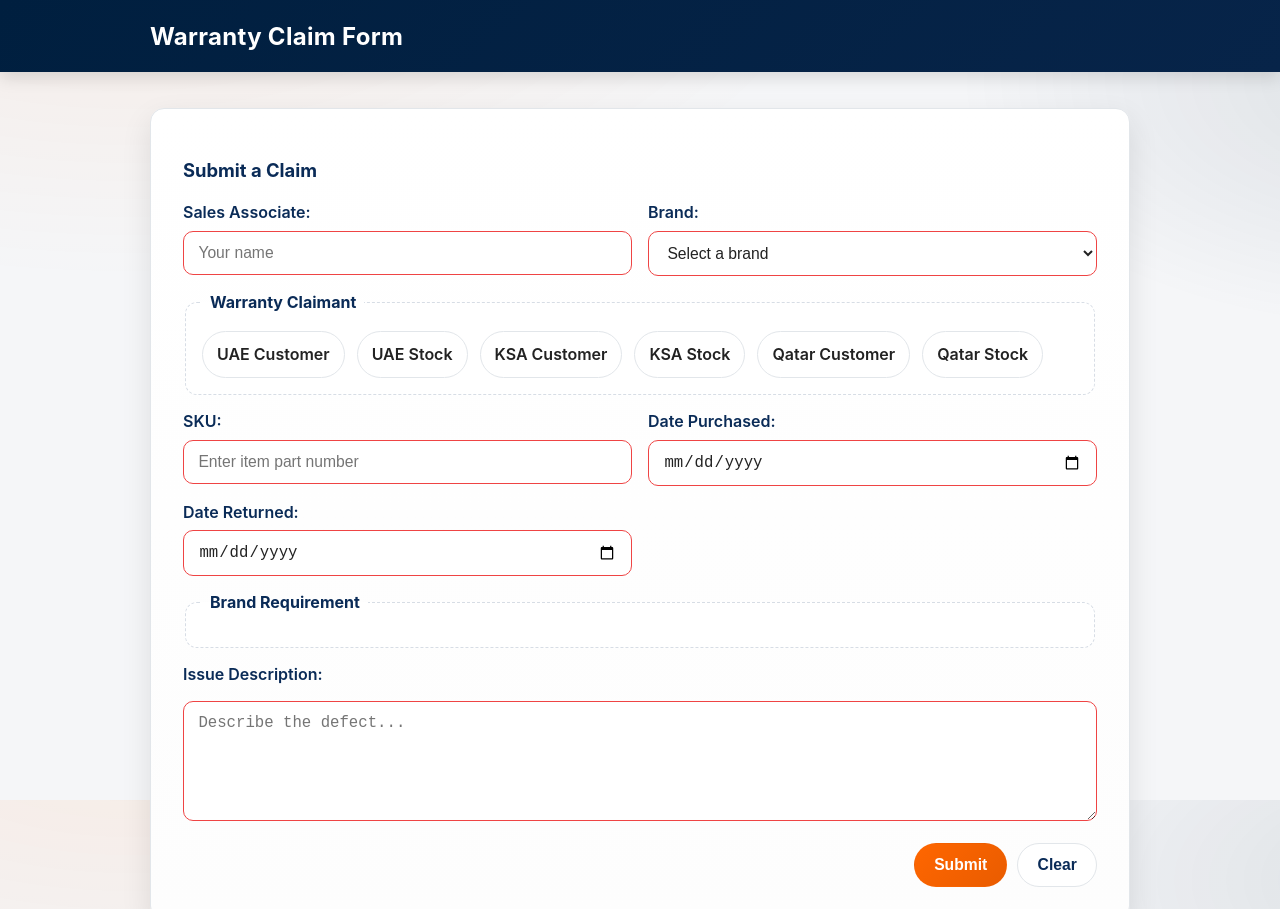
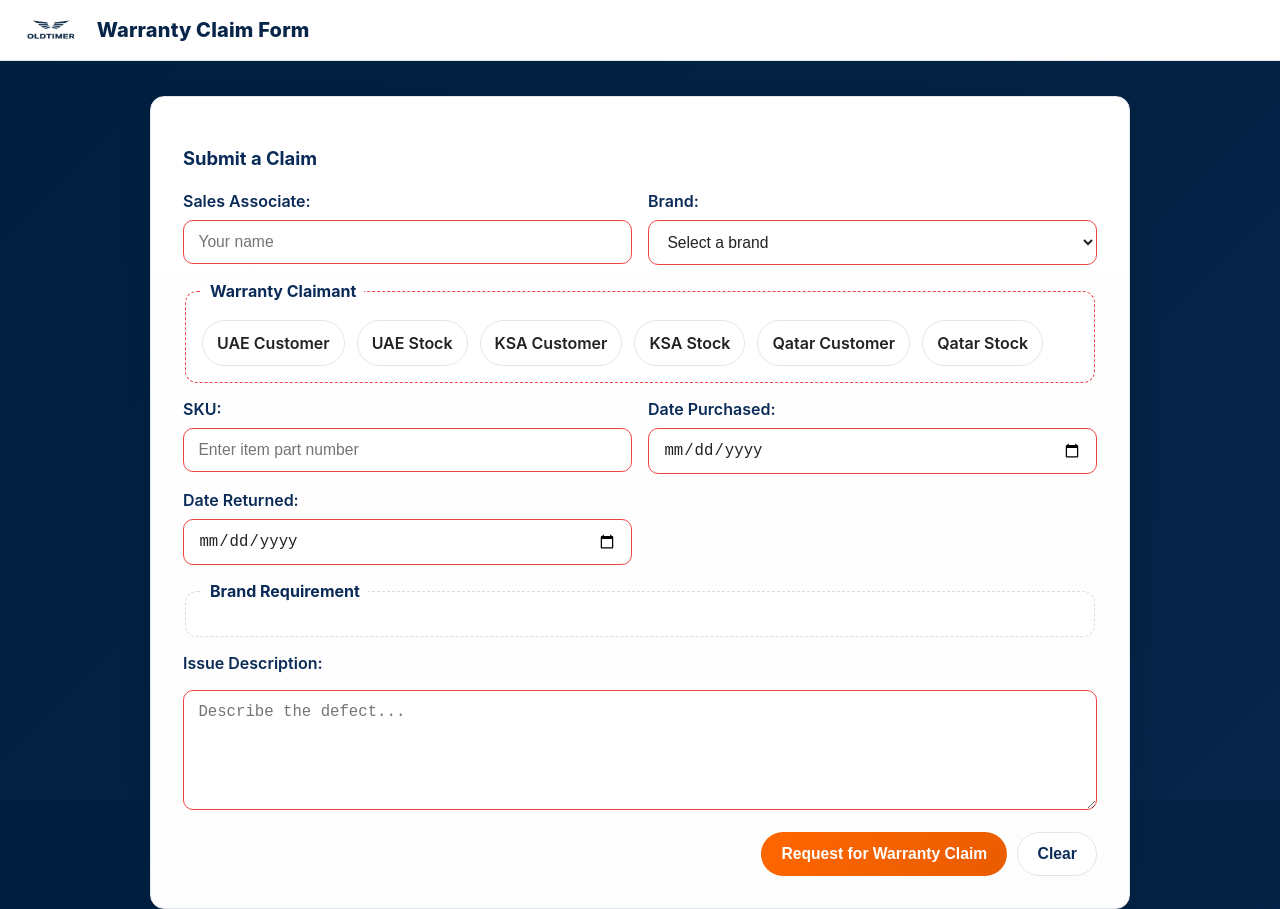
Before and after one commit to bnewvillage/warrantyclaim, a plain HTML site: page index.html in a window 1280 px wide. Shown: the top 909 px of the page. Drawn offline with Linux system fonts and the light colour scheme; no server answers.

Commit message:
final touches, redirect after submission

```diff
--- a/index.html
+++ b/index.html
@@ -14,6 +14,7 @@
 
 <body>
   <header>
+    <img src="public/images/oldtimerLogo.webp" width=200px">
     <h1>Warranty Claim Form</h1>
   </header>
 
@@ -99,7 +100,7 @@
 
         <!-- Form Buttons -->
         <div class="form-actions">
-          <button type="submit" id="submitBtn" class="btn primary">Submit</button>
+          <button type="submit" id="submitBtn" class="btn primary">Request for Warranty Claim</button>
           <button type="button" id="clearBtn" class="btn secondary">Clear</button>
         </div>
       </form>
--- a/js/script.js
+++ b/js/script.js
@@ -55,6 +55,7 @@ document.addEventListener("DOMContentLoaded", () => {
     form.reset();
     closeModal(brandModal);
     alert("Claim submitted!");
+    window.location.href = "https://docs.google.com/spreadsheets/d/1MDK0M72c_H3ix8ASGcsEvUnPhVOZdA5PEfz3HIKVX0k/edit?gid=0#gid=0";
   }
 
   function showModal(modal) {
--- a/styles/index.css
+++ b/styles/index.css
@@ -1,6 +1,3 @@
-/* ========== THEME ==========
-   Same palette + a few tints/shades
-*/
 :root {
   --navy: #001f3f;
   --navy-600: #0a2b57;
@@ -20,46 +17,59 @@
   --trans: 160ms ease;
 }
 
-/* ========== RESET & BASE ========== */
 * { box-sizing: border-box; }
 html, body { height: 100%; }
+
 body {
   margin: 0;
   font-family: "Inter", system-ui, -apple-system, Segoe UI, Roboto, Arial, sans-serif;
-  background:
-    radial-gradient(1200px 600px at 10% -10%, rgba(255,102,0,0.08), transparent 60%),
-    radial-gradient(900px 500px at 110% 10%, rgba(0,31,63,0.10), transparent 50%),
-    var(--gray);
+  background: linear-gradient(135deg, var(--navy), var(--navy-700));
   color: var(--text);
   line-height: 1.55;
   display: flex;
   flex-direction: column;
 }
 
-/* ========== HEADER ========== */
 header {
-  background: linear-gradient(135deg, var(--navy) 0%, var(--navy-700) 100%);
-  color: var(--white);
-  padding: 1.1rem 1rem;
-  position: sticky;
-  top: 0;
-  z-index: 10;
-  box-shadow: 0 6px 16px rgba(0,0,0,0.12);
-}
-header h1 {
-  margin: 0 auto;
-  max-width: 980px;
-  font-size: clamp(1.2rem, 2.5vw, 1.5rem);
-  letter-spacing: 0.3px;
+  background: #fff;
+  color: var(--navy-700);
+  position: static;
+  padding: 12px 16px;
+  border-bottom: 1px solid var(--gray-300);
+  display: flex;
+  align-items: center;
+  gap: 12px;
+  box-shadow: none;
 }
 
-/* ========== MAIN / PANEL ========== */
+header img {
+  height: 36px;
+  width: auto;
+  object-fit: contain;
+  flex: 0 0 auto;
+}
+
+header h1 {
+  margin: 0;
+  font-size: clamp(1rem, 2vw, 1.25rem);
+  font-weight: 800;
+  letter-spacing: .2px;
+  color: var(--navy-700);
+}
+
+@media (max-width: 720px) {
+  header { padding: 10px 14px; gap: 10px; }
+  header img { height: 30px; }
+  header h1 { font-size: 1.1rem; }
+}
+
 main {
   flex: 1;
   display: grid;
   place-items: start center;
   padding: 2.2rem 1rem;
 }
+
 .panel {
   background: linear-gradient(180deg, #fff, #fdfdfd);
   width: 100%;
@@ -69,6 +79,7 @@ main {
   box-shadow: var(--shadow);
   border: 1px solid var(--gray-300);
 }
+
 .panel > h2 {
   font-size: 1.15rem;
   font-weight: 700;
@@ -76,14 +87,12 @@ main {
   color: var(--navy-600);
 }
 
-/* ========== FORM GRID ========== */
 form {
   display: grid;
   grid-template-columns: repeat(12, 1fr);
-  gap: 14px 16px; /* rows x columns */
+  gap: 14px 16px;
 }
 
-/* Labels behave as stacked control groups */
 label {
   display: flex;
   flex-direction: column;
@@ -95,7 +104,6 @@ label {
 
 label .label-text { font-size: 0.93rem; }
 
-/* Controls */
 input[type="text"],
 input[type="date"],
 select,
@@ -110,11 +118,9 @@ textarea {
   transition: border-color var(--trans), box-shadow var(--trans), transform var(--trans);
 }
 
-/* JS-rendered fields use this class too */
 label.form-field { grid-column: span 6; }
 label.form-field .label-text { color: var(--navy-600); font-weight: 600; }
 
-/* Full-width rows */
 textarea,
 fieldset,
 #brandSpecific,
@@ -122,7 +128,6 @@ fieldset,
 
 textarea { min-height: 120px; resize: vertical; }
 
-/* Focus, hover, invalid */
 input:focus,
 select:focus,
 textarea:focus {
@@ -130,34 +135,35 @@ textarea:focus {
   box-shadow: var(--ring);
   outline: none;
 }
+
 input:hover,
 select:hover,
 textarea:hover { border-color: #cbd5e1; }
+
 input:invalid,
 select:invalid,
-textarea:invalid { border-color: #ef4444; }
+textarea:invalid,
+fieldset:invalid { border-color: #ef4444; }
 
-/* fieldsets */
 fieldset {
   border: 1px dashed #d7dde5;
   border-radius: 12px;
   padding: 1rem;
   background: #ffffff;
 }
+
 legend {
   padding: 0 8px;
   font-weight: 700;
   color: var(--navy-600);
 }
 
-/* =========RADIO CHIPS========*/
 fieldset {
   display: flex;
   flex-wrap: wrap;
   gap: 10px 12px;
 }
 
-/* Chip base ONLY for radio labels */
 fieldset:not(#brandSpecific) label:has(> input[type="radio"]) {
   grid-column: auto;
   display: inline-flex;
@@ -174,7 +180,6 @@ fieldset:not(#brandSpecific) label:has(> input[type="radio"]) {
   transition: border-color var(--trans), background var(--trans), color var(--trans), transform var(--trans), box-shadow var(--trans);
 }
 
-/* Visually hide the native radio inside labels */
 fieldset:not(#brandSpecific) label:has(> input[type="radio"]) > input[type="radio"] {
   position: absolute;
   inset: 0;
@@ -185,25 +190,21 @@ fieldset:not(#brandSpecific) label:has(> input[type="radio"]) > input[type="radi
   clip-path: inset(50%);
 }
 
-/* Hover on chips */
 fieldset:not(#brandSpecific) label:has(> input[type="radio"]):hover {
   border-color: #cbd5e1;
   background: #fafafa;
 }
 
-/* Checked chip */
 fieldset:not(#brandSpecific) label:has(> input[type="radio"]:checked) {
   border-color: var(--orange);
   background: linear-gradient(135deg, var(--orange), var(--orange-600));
   color: #fff;
 }
 
-/* Keyboard focus */
 fieldset:not(#brandSpecific) label:has(> input[type="radio"]:focus-visible) {
   box-shadow: var(--ring);
 }
 
-/* reset brandspeific labels*/
 #brandSpecific {
   display: grid;
   grid-template-columns: repeat(12, 1fr);
@@ -212,7 +213,6 @@ fieldset:not(#brandSpecific) label:has(> input[type="radio"]:focus-visible) {
   background: #fff;
 }
 
-/* labels inside brandSpecific behave like normal form groups */
 #brandSpecific label {
   display: flex;
   flex-direction: column;
@@ -233,7 +233,6 @@ fieldset:not(#brandSpecific) label:has(> input[type="radio"]:focus-visible) {
   #brandSpecific label.form-field { grid-column: 1 / -1; }
 }
 
-/* js rendered notes stlying */
 .note {
   grid-column: 1 / -1;
   font-style: italic;
@@ -244,16 +243,17 @@ fieldset:not(#brandSpecific) label:has(> input[type="radio"]:focus-visible) {
   border-radius: 12px;
   padding: 12px 14px;
 }
+
 .note strong { color: var(--navy-600); font-weight: 700; }
 .note small { display: block; margin-top: 4px; opacity: 0.85; }
 
-/* ======= BUTTONS ======== */
 .form-actions {
   display: flex;
   justify-content: flex-end;
   gap: 10px;
   margin-top: 8px;
 }
+
 .btn {
   padding: 0.75rem 1.2rem;
   border-radius: 999px;
@@ -263,29 +263,33 @@ fieldset:not(#brandSpecific) label:has(> input[type="radio"]:focus-visible) {
   font-size: 0.98rem;
   transition: transform var(--trans), box-shadow var(--trans), background var(--trans), border-color var(--trans);
 }
+
 .btn:focus-visible { box-shadow: var(--ring); outline: none; }
+
 .btn.primary {
   background: linear-gradient(135deg, var(--orange), var(--orange-600));
   color: var(--white);
 }
+
 .btn.primary:hover { transform: translateY(-1px); background: linear-gradient(135deg, var(--orange-600), var(--orange-700)); }
 .btn.primary:active { transform: translateY(0); }
+
 .btn.secondary {
   background: #fff;
   color: var(--navy-600);
   border-color: var(--gray-300);
 }
+
 .btn.secondary:hover { background: #f9fafb; border-color: #cbd5e1; }
 
-/* WIGGLE FOR INVALID  */
 @keyframes wiggle {
   0%, 100% { transform: translateX(0); }
   25% { transform: translateX(-6px); }
   75% { transform: translateX(6px); }
 }
+
 .wiggle { animation: wiggle 0.25s ease; border-color: #ef4444 !important; }
 
-/*MODALS */
 .modal {
   position: fixed;
   inset: 0;
@@ -295,7 +299,9 @@ fieldset:not(#brandSpecific) label:has(> input[type="radio"]:focus-visible) {
   z-index: 2000;
   backdrop-filter: blur(2px);
 }
+
 .modal.hidden { display: none; }
+
 .modal-content {
   background: #fff;
   width: min(560px, 92vw);
@@ -304,27 +310,27 @@ fieldset:not(#brandSpecific) label:has(> input[type="radio"]:focus-visible) {
   box-shadow: var(--shadow);
   border: 1px solid var(--gray-300);
 }
+
 .modal-content p { margin: 0; font-size: 1.05rem; color: var(--navy-600); }
+
 .modal-actions { display: flex; justify-content: flex-end; gap: 10px; margin-top: 1rem; }
 
-/* footer */
 footer {
-  background: linear-gradient(135deg, var(--navy-700), var(--navy));
-  color: var(--white);
+  background: #fff;
+  color: #000;
   text-align: center;
   padding: 1rem;
   font-size: 0.95rem;
 }
 
-/* RESPONSIVE RULES */
 @media (max-width: 980px) { .panel { max-width: 820px; } }
+
 @media (max-width: 720px) {
   form { grid-template-columns: 1fr; }
   label, label.form-field { grid-column: 1 / -1; }
+  .header-inner img { height: 32px; }
 }
 
-
-/* holiday strip */
 .card.holiday-strip {
   width: 100%;
   max-width: 980px;
@@ -362,6 +368,7 @@ footer {
   color: var(--navy-600);
   cursor: pointer;
 }
+
 .holiday-strip__toggle:hover { background: #f9fafb; border-color: #cbd5e1; }
 
 .holiday-strip__list {
@@ -400,7 +407,6 @@ footer {
   margin-bottom: 8px;
 }
 
-/* responsive nicety */
 @media (max-width: 720px) {
   .holiday-chip { font-size: 0.9rem; }
 }
```
Also changed, not shown: public/images/oldtimerLogo.webp (added).
